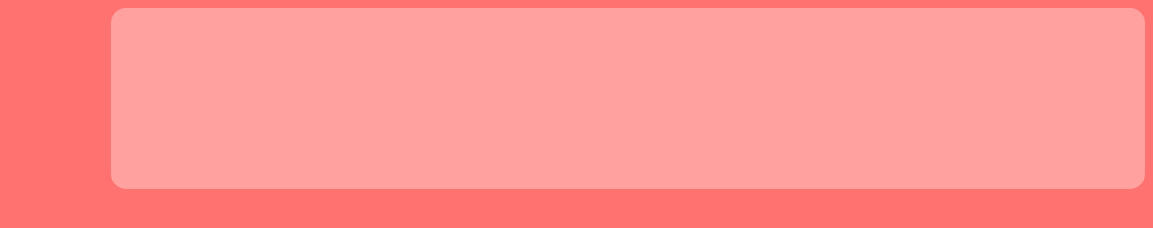
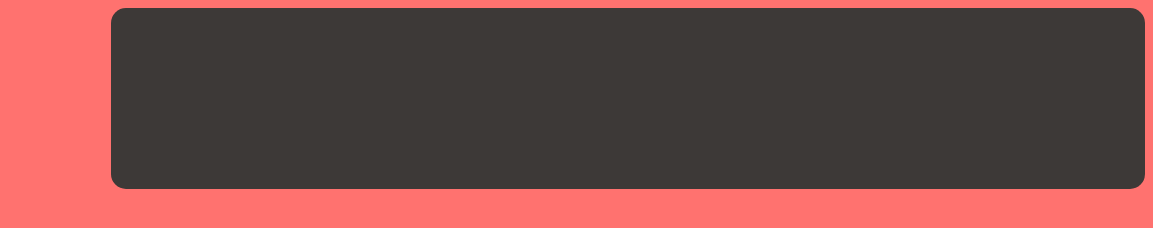
Before and after one commit to mattiaN2006/projectvisnollo, a plain HTML site: page index.html in a window 1280 px wide. Shown: the full height of the page, 127-1280 px from the left. Drawn offline with Linux system fonts and the light colour scheme.

Commit message:
background color fixed

```diff
--- a/stylesheet.css
+++ b/stylesheet.css
@@ -15,7 +15,7 @@ body {
 .topnav {
   display: flex;
   overflow: hidden;
-  background-color: #FFA29F;
+  background-color: #3D3937;
   border-radius:15px;
   margin-left: 100px;
   justify-content: space-around;
```
